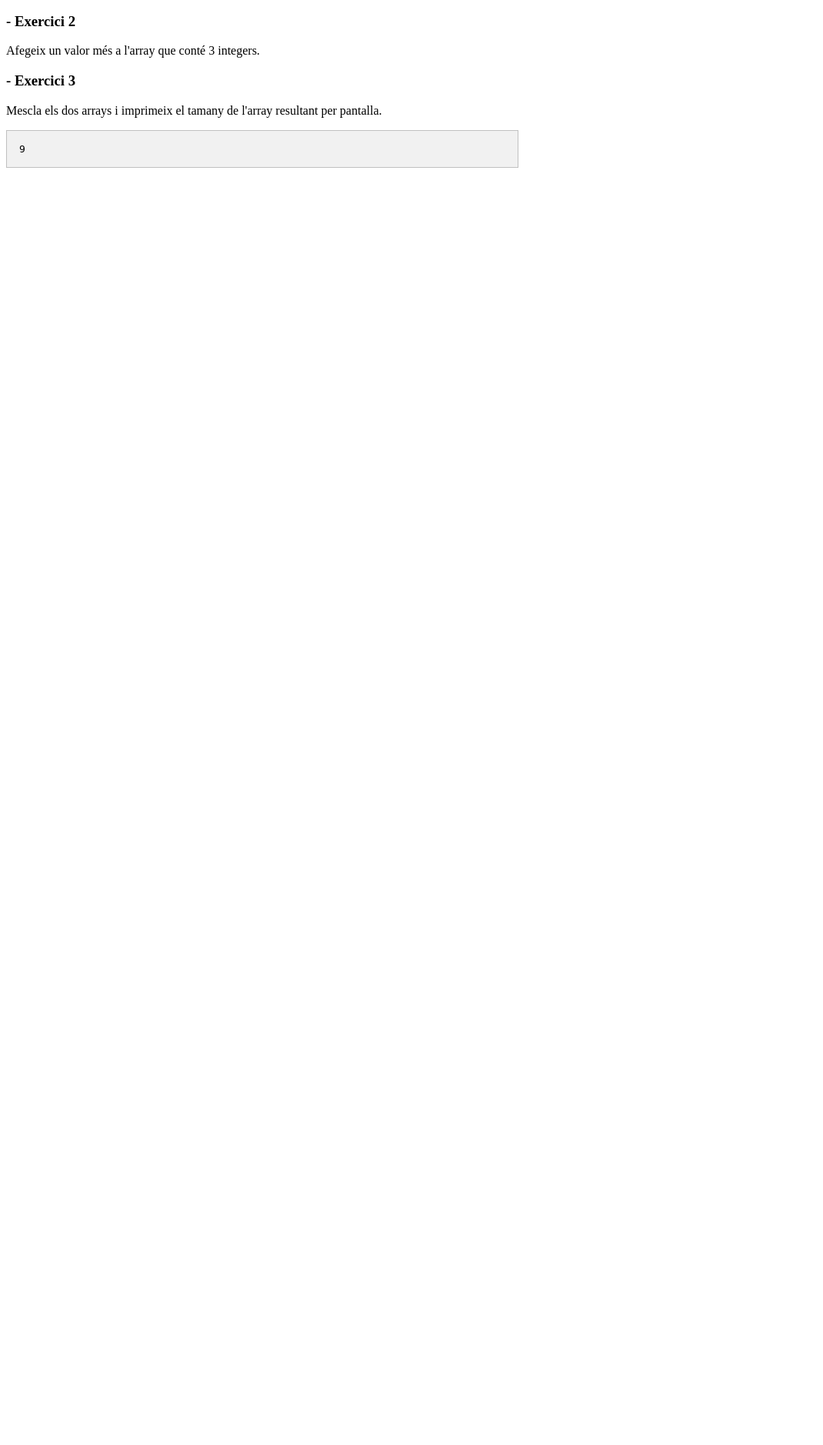
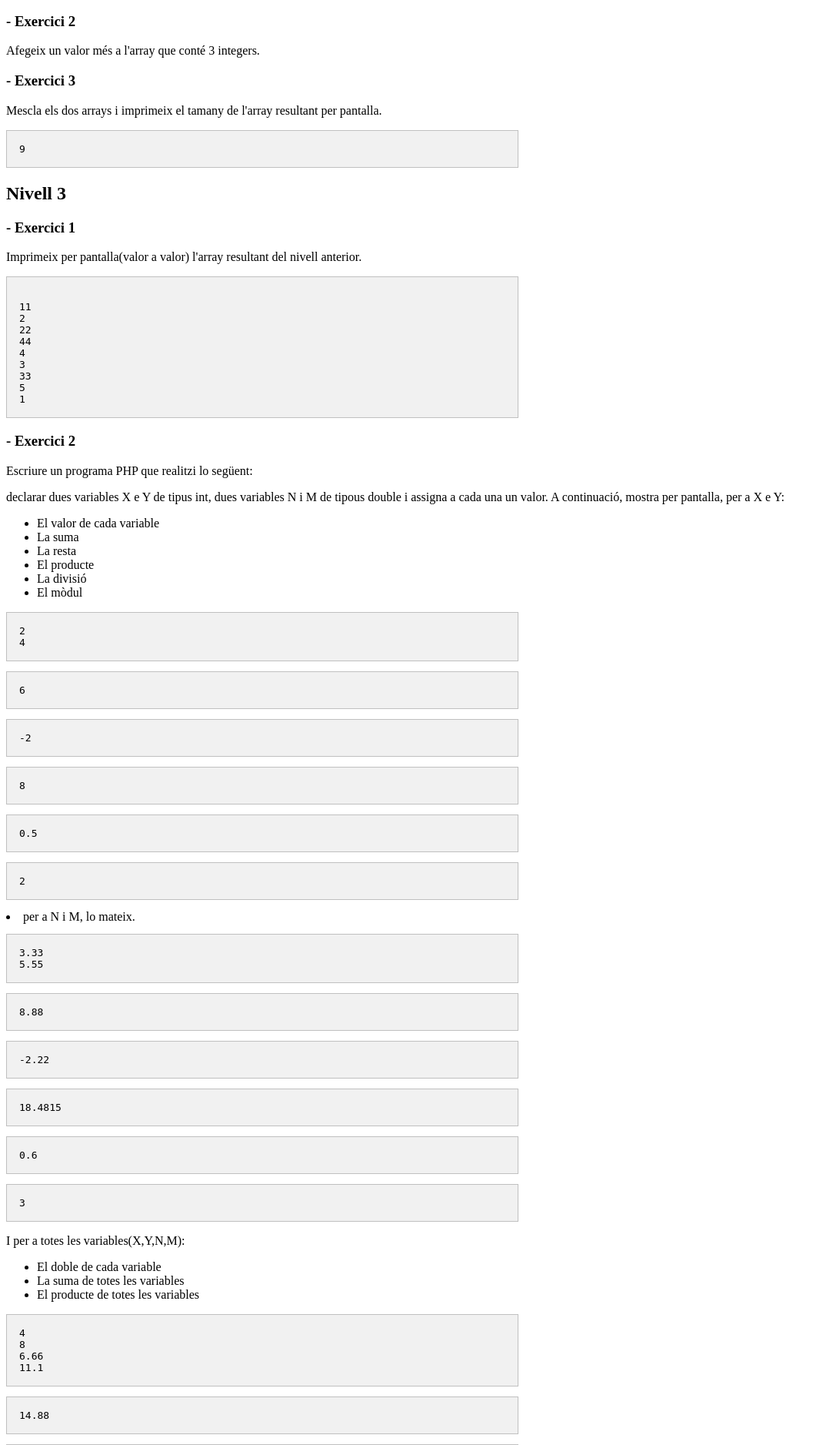
Before and after one commit to pedrosalgueroanillo/Fullstack-php, a PHP site: page /php_m5/index.php in a window 1280 px wide. Shown: the part 808-2685 px from the top of the page at 77% size, without its empty margins (0-1070 px from the left). Before the commit the page ends 1026 px from the top, so only its background shows below. Run offline with PHP 8.4, Linux system fonts and the light colour scheme.

Commit message:
Nivell 3 Sprint 5

```diff
--- a/php_m5/index.php
+++ b/php_m5/index.php
@@ -89,13 +89,13 @@
     <p>Afegeix un valor més a l'array que conté 3 integers.</p>
         <?php
         // Añadimos un valor más
-        $array_01[] = 11;
+        $array_02[] = 11;
 
         //otro métddo
-        //array_push($array_01, 565);
+        //array_push($array_02, 565);
 
         //Comprovación
-        //print_r($array_01);
+        //print_r($array_02);
         ?>
 
     <h3>- Exercici 3</h3>
@@ -104,24 +104,157 @@
     <?php
     //unimos los dos arrays
     $unir_array = array_merge($array_01, $array_02);
-
+    //var_export($unir_array);
     //mezclamos los dos arrays
     shuffle($unir_array);
 
     //Imprimimos por pantalla
+    $total_array = count($unir_array);
     echo "<pre>";
-        print_r(count($unir_array));
+        echo $total_array;
     echo "</pre>";
+
+    // otras formas de contar los elementos
+    //$total_array2 = sizeof($unir_array);
+    //echo $total_array2;
+
+    // otra forma
+    //print_r(count($unir_array));
+
+
+
 
     // No funciona. Da un true. Consular a Nancy
     //$mezclar_arrays = shuffle($unir_array);
     //var_export($mezclar_arrays);
+     ?>
 
+    <h2>Nivell 3</h2>
+    <h3>- Exercici 1</h3>
 
-     ?>
+    <p>Imprimeix per pantalla(valor a valor) l'array resultant del nivell anterior.</p>
+    <?php
+        //imprimimos cada valor del array
+        echo "<pre>";
+            foreach ($unir_array as $key) {
+
+                echo "<br>";
+                echo $key;
+            }
+        echo "</pre>";
 
 
 
 
+    ?>
+
+    <h3>- Exercici 2</h3>
+
+    <p>Escriure un programa PHP que realitzi lo següent: </p>
+
+    <p>declarar dues variables X e Y de tipus int, dues variables N i M de tipous double i assigna a cada una un valor. A continuació, mostra per pantalla, per a X e Y:</p>
+    <ul>
+        <li>El valor de cada variable
+        <li>La suma</li>
+        <li>La resta </li>
+        <li>El producte </li>
+        <li>La divisió </li>
+        <li>El mòdul</li>
+    </ul>
+
+        <?php
+        // declaramos variable "x" e "y"
+        $X = 2;
+        $Y = 4;
+        // declaramos variable "N" e "M"
+        $N = 3.33;
+        $M = 5.55;
+
+        // mostramos en pantalla "X" e "Y"
+        echo "<pre>";
+            echo $X;
+            echo "<br>";
+            echo $Y;
+        echo "</pre>";
+        // mostramos en pantalla la suma
+        echo "<pre>";
+            echo $X + $Y;
+        echo "</pre>";
+        // mostramos en pantalla la resta
+        echo "<pre>";
+        echo $X - $Y;
+        echo "</pre>";
+        // mostramos en pantalla el producto
+        echo "<pre>";
+        echo $X * $Y;
+        echo "</pre>";
+        // mostramos en pantalla la división
+        echo "<pre>";
+        echo $X / $Y;
+        echo "</pre>";
+        // mostramos en pantalla el módulo
+        echo "<pre>";
+        echo $X % $Y;
+        echo "</pre>";
+        ?>
+        <li>
+            per a N i M, lo mateix.
+        </li>
+
+        <?php
+        // mostramos en pantalla "X" e "Y"
+        echo "<pre>";
+            echo $N;
+            echo "<br>";
+            echo $M;
+        echo "</pre>";
+
+        // mostramos en pantalla la suma
+        echo "<pre>";
+            echo $N + $M;
+        echo "</pre>";
+        // mostramos en pantalla la resta
+        echo "<pre>";
+        echo $N - $M;
+        echo "</pre>";
+        // mostramos en pantalla el producto
+        echo "<pre>";
+        echo $N * $M;
+        echo "</pre>";
+        // mostramos en pantalla la división
+        echo "<pre>";
+        echo $N / $M;
+        echo "</pre>";
+        // mostramos en pantalla el módulo
+        echo "<pre>";
+        echo $N % $M;
+        echo "</pre>";
+        ?>
+        <p>I per a totes les variables(X,Y,N,M):</p>
+        <ul>
+            <li>El doble de cada variable</li>
+            <li>La suma de totes les variables</li>
+            <li>El producte de totes les variables</li>
+        </ul>
+        <?php
+           // mostramos el doble de cada variable
+            echo "<pre>";
+                echo ($X * 2) . "<br>";
+                ecHo ($Y * 2) . "<br>";
+                echo ($N * 2) . "<br>";
+                echo ($M * 2) . "<br>";
+            echo "</pre>";
+
+            // mostramos la suma de todas las variables
+            echo "<pre>";
+                echo $X + $Y + $N + $M;
+            echo "</pre>";
+
+            // mostramos el producto de todas las variables
+            echo "<pre>";
+                echo $X * $Y * $N * $M;
+            echo "</pre>";
+
+        ?>
 </body>
 </html>
```
